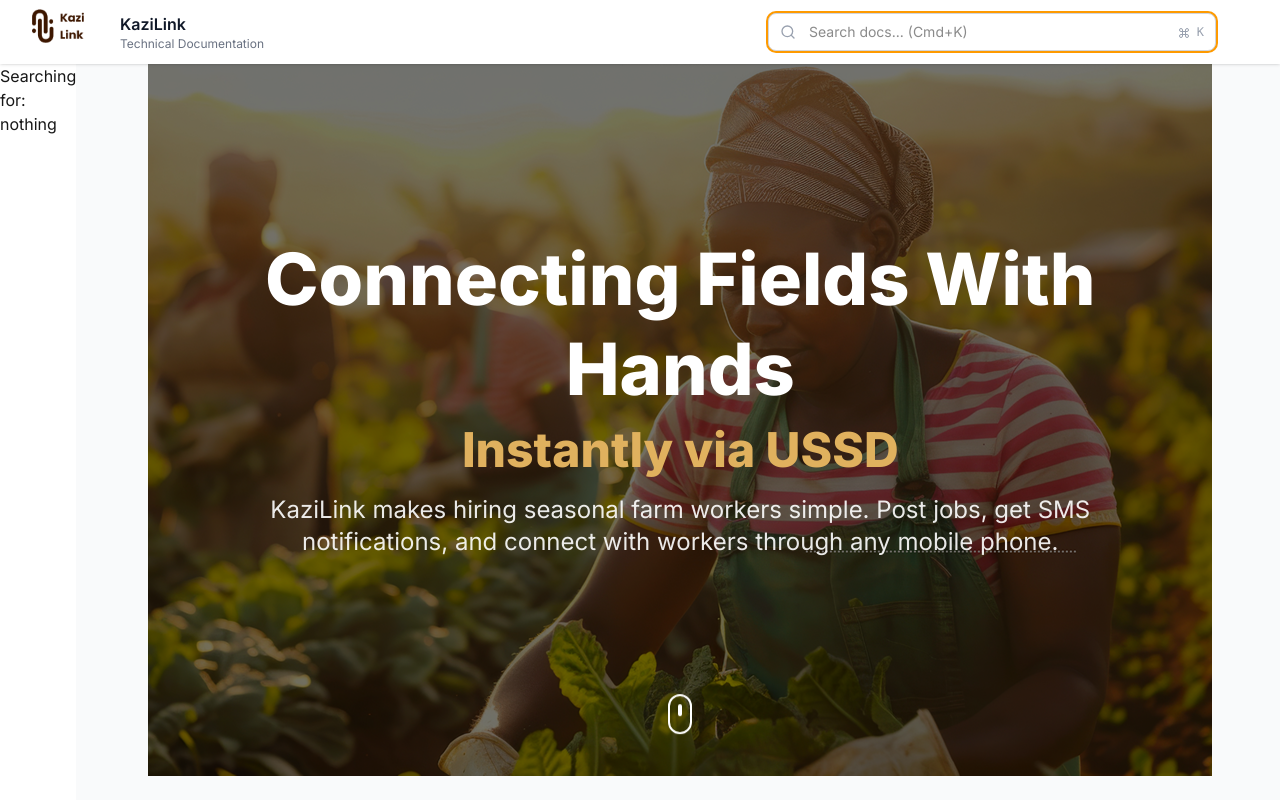
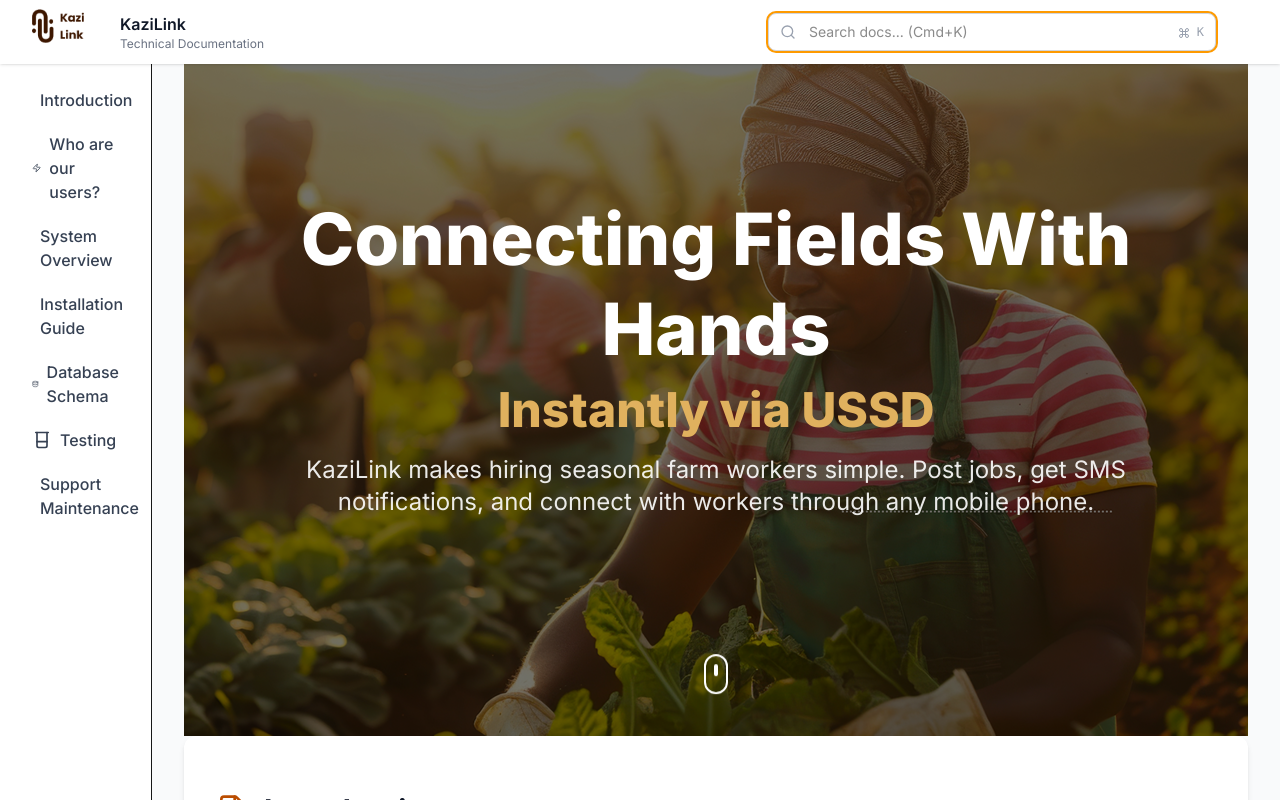
Before and after one commit to muriithisharon/kazilink-technical-documentation, a Next.js app in the folder my-next-app/: page / in a window 1280 px wide. Shown: the top 800 px of the page. Built offline with nearby package versions, Linux system fonts and the light colour scheme.

Commit message:
Fixed the header

```diff
--- a/my-next-app/app/components/Footer.tsx
+++ b/my-next-app/app/components/Footer.tsx
@@ -1,4 +1,4 @@
-import React from "react";
+import React from 'react';
 import Link from "next/link";
 import { FaMapMarkerAlt, FaEnvelope, FaPhoneAlt } from "react-icons/fa";
 
--- a/my-next-app/app/components/Sidebar.tsx
+++ b/my-next-app/app/components/Sidebar.tsx
@@ -1,4 +1,4 @@
-'use client';
+"use client";
 
 import {
   BookOpen,
@@ -12,8 +12,9 @@ import {
   ChevronDown,
   Smartphone,
   Layers,
-} from 'lucide-react';
-import { useEffect, useState } from 'react';
+} from "lucide-react";
+import React, { useEffect, useState } from "react";
+import { useSearch } from "./SearchContext";
 
 interface MenuItem {
   label: string;
@@ -23,84 +24,90 @@ interface MenuItem {
 }
 
 const menu: MenuItem[] = [
-  { label: 'Introduction', href: '#introduction', icon: <BookOpen className="h-5 w-5" /> },
-  { label: 'Who are our users?', href: '#users', icon: <Zap className="h-5 w-5" /> },
+  { label: "Introduction", href: "#introduction", icon: <BookOpen className="h-5 w-5" /> },
+  { label: "Who are our users?", href: "#users", icon: <Zap className="h-5 w-5" /> },
   {
-    label: 'System Overview',
-    href: '#system-overview',
+    label: "System Overview",
+    href: "#system-overview",
     icon: <Layout className="h-5 w-5" />,
     sub: [
-      { label: 'USSD Flow', href: '#ussd-flow', icon: <Smartphone className="h-4 w-4" /> },
-      { label: 'Architecture', href: '#architecture', icon: <Layers className="h-4 w-4" /> },
+      { label: "USSD Flow", href: "#ussd-flow", icon: <Smartphone className="h-4 w-4" /> },
+      { label: "Architecture", href: "#architecture", icon: <Layers className="h-4 w-4" /> },
     ],
   },
-  { label: 'Installation Guide', href: '#installation', icon: <Database className="h-5 w-5" /> },
-  { label: 'Configuration Guide', href: '#configuration', icon: <Settings className="h-5 w-5" /> },
-  { label: 'API Documentation', href: '#api', icon: <Settings className="h-5 w-5" /> },
-  { label: 'Database Schema', href: '#database', icon: <Database className="h-5 w-5" /> },
-  { label: 'Testing', href: '#testing', icon: <Beaker className="h-5 w-5" /> },
-  { label: 'Support & Maintenance', href: '#support', icon: <HelpCircle className="h-5 w-5" /> },
+  { label: "Installation Guide", href: "#installation", icon: <Database className="h-5 w-5" /> },
+  { label: "Database Schema", href: "#database", icon: <Database className="h-5 w-5" /> },
+  { label: "Testing", href: "#testing", icon: <Beaker className="h-5 w-5" /> },
+  { label: "Support Maintenance", href: "#support", icon: <HelpCircle className="h-5 w-5" /> },
 ];
 
-export default function Sidebar({ searchQuery = '' }: { searchQuery?: string }) {
-  const [hash, setHash] = useState<string>(typeof window !== 'undefined' ? window.location.hash : '');
+export default function Sidebar() {
+  const { searchQuery } = useSearch();
+  const [hash, setHash] = useState(
+    typeof window !== "undefined" ? window.location.hash : ""
+  );
   const [open, setOpen] = useState<Record<string, boolean>>({});
 
   useEffect(() => {
     const onHashChange = () => setHash(window.location.hash);
-    window.addEventListener('hashchange', onHashChange);
-    return () => window.removeEventListener('hashchange', onHashChange);
+    window.addEventListener("hashchange", onHashChange);
+    return () => window.removeEventListener("hashchange", onHashChange);
   }, []);
 
   useEffect(() => {
     if (!searchQuery) return;
     const newOpen: Record<string, boolean> = {};
-    menu.forEach(item => {
-      if (item.sub?.some(s => s.label.toLowerCase().includes(searchQuery.toLowerCase()))) {
+    menu.forEach((item) => {
+      if (
+        item.sub?.some((subItem) =>
+          subItem.label.toLowerCase().includes(searchQuery.toLowerCase())
+        )
+      ) {
         newOpen[item.label] = true;
       }
     });
-    setOpen(prev => ({ ...prev, ...newOpen }));
+    setOpen((prev) => ({ ...prev, ...newOpen }));
   }, [searchQuery]);
 
   const filteredMenu = menu
-    .map(item => {
-      const matchesLabel = item.label.toLowerCase().includes(searchQuery.toLowerCase());
-      const subMatches = item.sub?.filter(s =>
-        s.label.toLowerCase().includes(searchQuery.toLowerCase())
+    .map((item) => {
+      const matchesLabel = item.label.toLowerCase().includes(searchQuery?.toLowerCase() ?? "");
+      const subMatches = item.sub?.filter((subItem) =>
+        subItem.label.toLowerCase().includes(searchQuery?.toLowerCase() ?? "")
       );
-      const hasMatchingSub = subMatches && subMatches.length > 0;
-
-      if (matchesLabel || hasMatchingSub) {
-        return {
-          ...item,
-          sub: hasMatchingSub ? subMatches : item.sub,
-        };
-      }
+      if (matchesLabel) return item;
+      if (subMatches && subMatches.length > 0) return { ...item, sub: subMatches };
       return null;
     })
     .filter(Boolean) as MenuItem[];
 
   const toggle = (label: string) => {
-    setOpen(prev => ({ ...prev, [label]: !prev[label] }));
+    setOpen((prev) => ({ ...prev, [label]: !prev[label] }));
   };
 
-  const scrollToSection = (e: React.MouseEvent<HTMLAnchorElement>, href: string) => {
+  const scrollToSection = (
+    e: React.MouseEvent<HTMLAnchorElement, MouseEvent>,
+    href: string
+  ) => {
     e.preventDefault();
     const id = href.slice(1);
     const el = document.getElementById(id);
     if (el) {
-      el.scrollIntoView({ behavior: 'smooth', block: 'start' });
-      window.history.pushState(null, '', href);
+      el.scrollIntoView({ behavior: "smooth", block: "start" });
+      window.history.pushState(null, "", href);
       setHash(href);
     }
-    const parent = menu.find(m => m.sub?.some(s => s.href === href));
-    if (parent) setOpen(prev => ({ ...prev, [parent.label]: true }));
+    const parent = menu.find((m) => m.sub?.some((s) => s.href === href));
+    if (parent) {
+      setOpen((prev) => ({ ...prev, [parent.label]: true }));
+    }
   };
 
   const isActive = (item: MenuItem): boolean => {
     if (hash === item.href) return true;
-    if (item.sub) return item.sub.some(s => hash === s.href);
+    if (item.sub) {
+      return item.sub.some((sub) => sub.href === hash);
+    }
     return false;
   };
 
@@ -108,30 +115,22 @@ export default function Sidebar({ searchQuery = '' }: { searchQuery?: string })
     const active = isActive(item);
     const hasSub = !!item.sub?.length;
     const isOpen = open[item.label];
-
     return (
       <div key={item.href}>
         <a
           href={item.href}
-          onClick={e => {
-            scrollToSection(e, item.href);
-            if (hasSub) toggle(item.label);
-          }}
-          className={`
-            flex items-center gap-2 px-4 py-2 rounded-md transition-colors cursor-pointer
-            ${depth === 0 ? 'ml-0' : 'ml-6'}
-            ${active ? 'bg-amber-100 text-amber-800' : 'text-gray-700 hover:bg-gray-100'}
-            ${depth === 0 ? 'text-base font-medium' : 'text-sm'}
-          `}
+          onClick={(e) => scrollToSection(e, item.href)}
+          className={`flex items-center gap-2 px-4 py-2 rounded-md cursor-pointer ${
+            depth === 0 ? "font-medium text-base" : "text-sm ml-6"
+          } ${active ? "bg-amber-100 text-amber-800" : "text-gray-700 hover:bg-gray-100"}`}
         >
           {item.icon}
           <span>{item.label}</span>
           {hasSub && (isOpen ? <ChevronDown className="ml-auto h-4 w-4" /> : <ChevronRight className="ml-auto h-4 w-4" />)}
         </a>
-
         {hasSub && isOpen && (
           <div className="mt-1">
-            {item.sub!.map(sub => renderItem(sub, depth + 1))}
+            {item.sub!.map((subItem) => renderItem(subItem, depth + 1))}
           </div>
         )}
       </div>
@@ -142,9 +141,9 @@ export default function Sidebar({ searchQuery = '' }: { searchQuery?: string })
     <aside className="hidden lg:block w-64 bg-white border-r sticky top-0 h-screen overflow-y-auto">
       <nav className="p-4 space-y-1">
         {filteredMenu.length === 0 ? (
-          <p className="px-4 py-2 text-sm text-gray-500 italic">No results found.</p>
+          <p className="px-4 py-2 text-sm italic text-gray-500">No results found.</p>
         ) : (
-          filteredMenu.map(i => renderItem(i))
+          filteredMenu.map((item) => renderItem(item))
         )}
       </nav>
     </aside>
--- a/my-next-app/app/layout.tsx
+++ b/my-next-app/app/layout.tsx
@@ -4,7 +4,7 @@ import type { Metadata } from 'next';
 import { Inter } from 'next/font/google';
 import './globals.css';
 import Header from './components/Header';
-import SidebarWrapper from './components/SidebarWrapper';
+import Sidebar from './components/Sidebar'; // <-- use your real sidebar!!!
 import Footer from './components/Footer';
 import { SearchProvider } from './components/SearchContext';
 
@@ -17,7 +17,7 @@ export default function RootLayout({ children }: { children: React.ReactNode })
         <SearchProvider>
           <Header />
           <div className="flex">
-            <SidebarWrapper />
+            <Sidebar />      {/* <-- This displays the real sidebar with navigation! */}
             <main className="flex-1 bg-gray-50 min-h-[calc(100vh-4rem)] p-6 lg:p-8">
               {children}
             </main>
--- a/my-next-app/app/page.tsx
+++ b/my-next-app/app/page.tsx
@@ -1,10 +1,11 @@
-'use client';
+"use client";
 
-import Image from 'next/image';
-import Zoom from 'react-medium-image-zoom';
-import 'react-medium-image-zoom/dist/styles.css';
-import InnerImageZoom from 'react-inner-image-zoom';
-import 'react-inner-image-zoom/lib/styles.min.css';
+
+import Image from "next/image";
+import Zoom from "react-medium-image-zoom";
+import "react-medium-image-zoom/dist/styles.css";
+import InnerImageZoom from "react-inner-image-zoom";
+import "react-inner-image-zoom/lib/styles.min.css";
 import {
  Users,
  Zap,
@@ -25,16 +26,19 @@ import {
  GlobeIcon,
  FolderOpen,
  ArrowRight,
-} from 'lucide-react';
+} from "lucide-react";
 
-export default function Home() {
+
+export default function Page() {
  return (
-    <div className="max-w-7.5xl mx-auto p-6 lg:p-10 space-y-16">
+   <>
+
+
 
      <section className="relative min-h-[90vh] flex flex-col items-center justify-center overflow-hidden mt-[-5rem]">
        <Image
          src="/Images/background.png"
-          alt="KaziLink – Farmers & Workers Connected"
+         alt="KaziLink - Farmers & Workers Connected"
          fill
          className="object-cover brightness-[0.45] saturate-110"
          priority
@@ -53,13 +57,14 @@ export default function Home() {
            </div>
            <div className="absolute bottom-8 left-1/2 -translate-x-1/2 animate-bounce z-20">
              <div className="w-6 h-10 border-2 border-white rounded-full flex justify-center">
-            <div className="w-1 h-3 bg-white rounded-full mt-2" />
+               <div className="w-1 h-3 bg-white rounded-full mt-2 text-gray-700" />
              </div>
            </div>
          </section>
 
-      <section className="bg-white rounded-xl shadow-md p-8 space-y-8">
-        <h2 className="text-3xl font-bold text-gray-900 flex items-center gap-4">
+
+         <section id ="introduction" className="bg-white rounded-xl shadow-md p-8 space-y-8n">
+           <h2 className="text-3xl font-bold text-gray-900 flex items-center gap-4 mb-5 mt-6">
              <FileText className="w-8 h-8 text-amber-700" />
              Introduction
            </h2>
@@ -79,6 +84,7 @@ export default function Home() {
            </div>
          </section>
 
+
          <section id="users" className="bg-white rounded-xl shadow-md p-8 space-y-6">
            <h2 className="text-3xl font-bold text-gray-900 flex items-center gap-4">
              <Users className="w-8 h-8 text-green-700" />
@@ -90,6 +96,7 @@ export default function Home() {
              and confirmation via SMS. The platform eliminates middlemen and reduces delays.
            </p>
          </section>
+
 
          <section id="ussd-screens" className="bg-white rounded-xl shadow-md p-10 space-y-12">
            <h2 className="text-3xl md:text-4xl font-bold text-gray-900 flex items-center gap-4">
@@ -130,6 +137,7 @@ export default function Home() {
              </div>
            </div>
          </section>
+
 
          <section id="core-features" className="bg-white rounded-xl shadow-md p-8 space-y-10">
            <h2 className="text-3xl font-bold text-gray-900 flex items-center gap-4">
@@ -192,6 +200,7 @@ export default function Home() {
            </div>
          </section>
 
+
          <section className="bg-white rounded-xl shadow-md p-8 space-y-6">
            <h2 className="text-3xl font-bold text-gray-900 flex items-center gap-4">
              <GlobeIcon className="w-8 h-8 text-blue-700" />
@@ -201,7 +210,12 @@ export default function Home() {
              The <strong>KaziLink informational website</strong> is the digital hub for farmers, workers,
              and partners. It showcases USSD flows, SMS alerts, location-based matching, and success stories in a clean, mobile-friendly design.
            </p>
-        <div className="relative rounded-2xl overflow-hidden shadow-lg border border-gray-200">
+           <a
+             href="https://kazilink-eight.vercel.app/"
+             target="_blank"
+             rel="noopener noreferrer"
+             className="block relative rounded-2xl overflow-hidden shadow-lg border border-gray-200"
+           >
              <Zoom>
                <Image
                  src="/Images/background.png"
@@ -211,19 +225,16 @@ export default function Home() {
                  className="w-full h-auto object-cover"
                />
              </Zoom>
-          <div className="absolute top-0 left-0 right-0 p-6 bg-gradient-to-b from-black/70 to-transparent">
-            <a
-              href="https://kazilink-eight.vercel.app/"
-              target="_blank"
-              rel="noopener noreferrer"
-              className="inline-flex items-center gap-3 text-white font-bold text-xl hover:underline transition"
-            >
+             <div className="absolute top-0 left-0 right-0 p-6 bg-gradient-to-b from-black/70 to-transparent pointer-events-none">
+               <span className="inline-flex items-center gap-3 text-white font-bold text-xl">
                  <GlobeIcon className="w-7 h-7" />
                  KaziLink Informational Website
+               </span>
+             </div>
            </a>
-          </div>
-        </div>
          </section>
+
+
 
      <section id="system-overview" className="space-y-10">
        <h2 className="text-3xl font-bold text-gray-900">System Overview</h2>
@@ -250,6 +261,7 @@ export default function Home() {
          </Zoom>
        </div>
      </section>
+
 
      <section id="ussd-flow" className="bg-white rounded-xl shadow-md p-8 space-y-8">
        <h2 className="text-3xl font-bold text-gray-900 flex items-center gap-4">
@@ -297,9 +309,13 @@ export default function Home() {
       </h2>
 
 
+
+
       <p className="text-lg md:text-xl text-gray-700 leading-relaxed max-w-4xl mx-auto text-center">
         The KaziLink USSD system provides an <strong>interactive, menu-driven interface</strong> accessible via mobile phones using the shortcode <code>*384*88462#</code>. It enables farmers and workers to engage with the platform <strong>without internet connectivity</strong>, supporting user registration, job posting, SMS alerts, job browsing, and confirmation workflows.
       </p>
+
+
 
 
       <div className="space-y-8">
@@ -346,6 +362,8 @@ export default function Home() {
       </div>
 
 
+
+
       <div className="space-y-8">
         <h3 className="text-2xl font-bold text-gray-900">Architecture</h3>
         <ul className="space-y-4 text-lg text-gray-700">
@@ -379,6 +397,8 @@ export default function Home() {
           </li>
         </ul>
       </div>
+
+
 
 
       <div className="space-y-8">
@@ -416,6 +436,8 @@ export default function Home() {
       </div>
 
 
+
+
       <div className="space-y-8">
         <h3 className="text-2xl font-bold text-gray-900">Implementation Notes</h3>
         <ul className="space-y-4 text-lg text-gray-700">
@@ -436,7 +458,9 @@ export default function Home() {
 
 
 
+
      </section>
+
 
     <section id="installation" className="bg-white rounded-xl shadow-md p-8">
       <h2 className="text-3xl font-bold text-gray-900 mb-8 flex items-center gap-4">
@@ -470,6 +494,7 @@ export default function Home() {
       </div>
     </section>
 
+
      <section id="database" className="bg-white rounded-xl shadow-md p-8">
        <h2 className="text-3xl font-bold text-gray-900 mb-8 flex items-center gap-4">
          <Database className="w-8 h-8 text-blue-700" />
@@ -496,6 +521,7 @@ export default function Home() {
          <strong>Tables:</strong> Users, Applications, JobAcceptance, SMSLog, farms.
        </p>
      </section>
+
 
      <section id="folder-structure" className="bg-white rounded-xl shadow-md p-8 space-y-10">
        <h2 className="text-3xl font-bold text-gray-900 flex items-center gap-4">
@@ -540,6 +566,7 @@ export default function Home() {
        </p>
      </section>
 
+
      <section id="testing" className="space-y-10">
        <h2 className="text-3xl font-bold text-gray-900 flex items-center gap-4">
          <TestTube className="w-8 h-8 text-emerald-700" />
@@ -567,6 +594,7 @@ export default function Home() {
        </div>
      </section>
 
+
      <section id="support" className="bg-white rounded-xl shadow-md p-8">
        <h2 className="text-3xl font-bold text-gray-900 mb-8 flex items-center gap-4">
          <HelpCircle className="w-8 h-8 text-red-700" />
@@ -574,19 +602,20 @@ export default function Home() {
        </h2>
        <div className="grid md:grid-cols-3 gap-8 text-lg">
          <div>
-            <h3 className="text-xl font-bold mb-2">Troubleshooting</h3>
+           <h3 className="text-xl font-bold mb-2 text-gray-700">Troubleshooting</h3>
            <p className="text-gray-700">Check server logs, restart with <code>npm run dev</code>, verify API keys.</p>
          </div>
          <div>
-            <h3 className="text-xl font-bold mb-2">FAQs</h3>
+           <h3 className="text-xl font-bold mb-2 text-gray-700">FAQs</h3>
            <p className="text-gray-700">How to register? Dial <code>*384*88462#</code> and follow prompts.</p>
          </div>
          <div>
-            <h3 className="text-xl font-bold mb-2">Contact</h3>
+           <h3 className="text-xl font-bold mb-2 text-gray-700">Contact</h3>
            <p className="text-gray-700">Email: <a href="mailto:support@kazilink.com" className="text-indigo-600 hover:underline">support@kazilink.com</a></p>
          </div>
        </div>
      </section>
+
 
      <section className="bg-white rounded-xl shadow-md p-8">
        <h2 className="text-3xl font-bold text-gray-900 mb-8 flex items-center gap-4">
@@ -599,6 +628,7 @@ export default function Home() {
        </ul>
      </section>
 
+
      <section className="bg-white rounded-xl shadow-md p-8">
        <h2 className="text-3xl font-bold text-gray-900 mb-8 flex items-center gap-4">
          <ScrollText className="w-8 h-8 text-teal-700" />
@@ -606,15 +636,19 @@ export default function Home() {
        </h2>
        <dl className="grid md:grid-cols-2 gap-6 text-lg">
          <div>
-            <dt className="font-bold">USSD</dt>
+           <dt className="font-bold text-gray-700">USSD</dt>
            <dd className="text-gray-700">Unstructured Supplementary Service Data - Mobile menu system.</dd>
          </div>
          <div>
-            <dt className="font-bold">RLS</dt>
+           <dt className="font-bold text-gray-700">RLS</dt>
            <dd className="text-gray-700">Row Level Security - Database access control.</dd>
          </div>
        </dl>
      </section>
-    </div>
+
+
+
+
+   </>
  );
 }
```
Also changed, not shown: my-next-app/app/components/Header.tsx (+3 -12 lines), my-next-app/app/components/InteractiveImage.tsx (+59 -59 lines), my-next-app/app/components/SearchContext.tsx (+29 -4 lines). Lines whose indentation alone changed are shown as unchanged.
